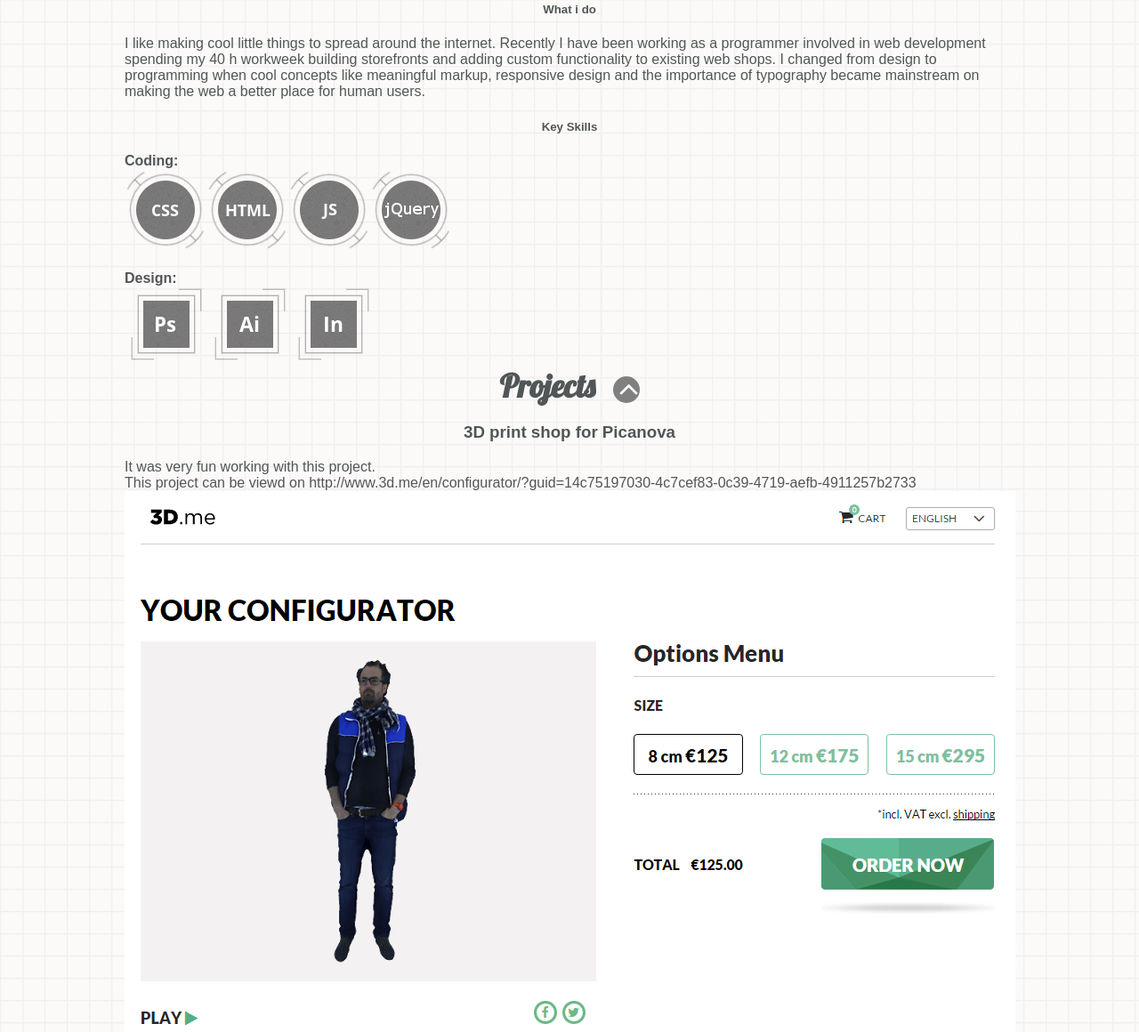
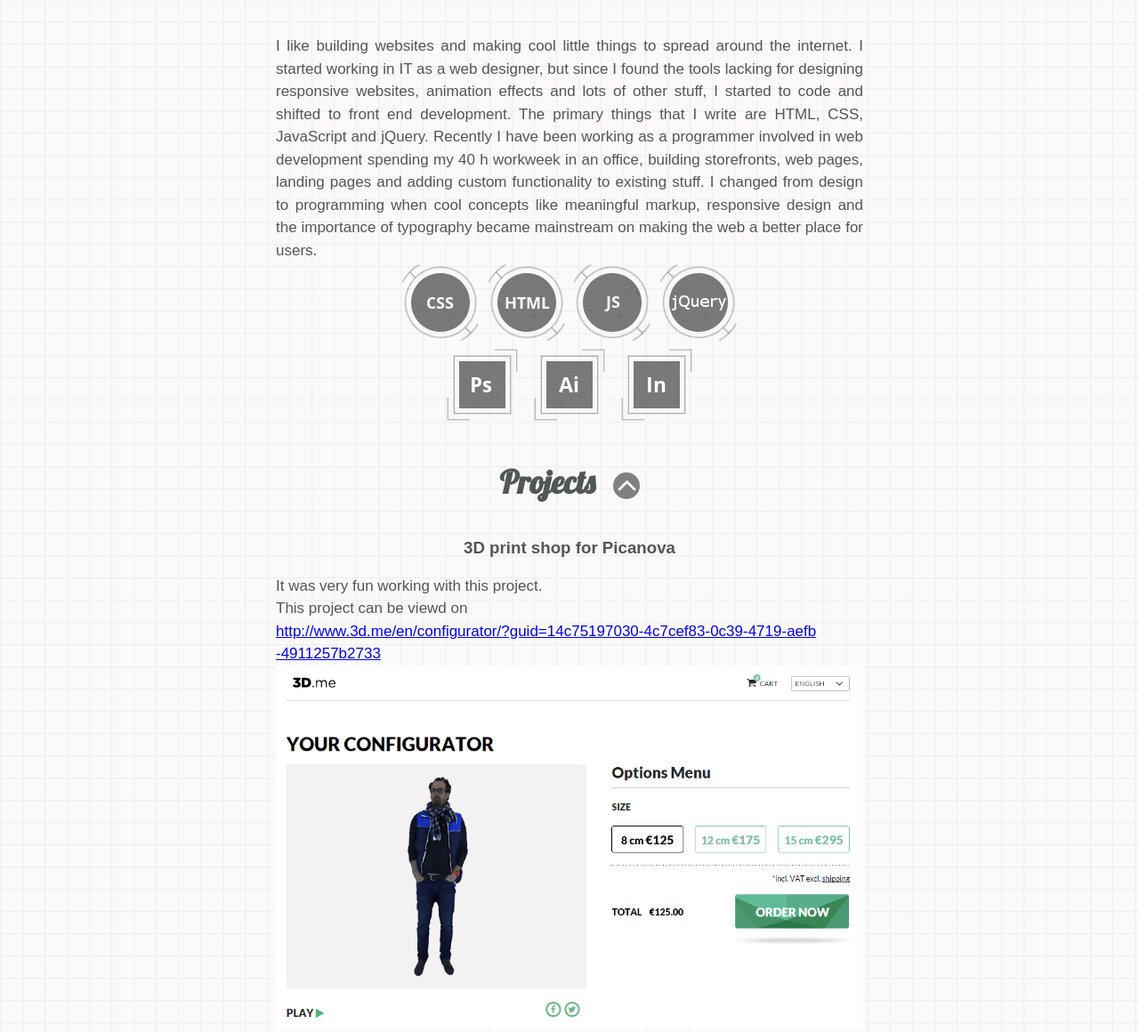
Before and after one commit to shivergard/Portfolio, a plain HTML site: page index.html in a window 1280 px wide. Shown: the part 926-2086 px from the top of the page at 89% size. Drawn offline with Linux system fonts and the light colour scheme; a web font is replaced by a local one.

Commit message:
content + simplify

```diff
--- a/css/main-style.css
+++ b/css/main-style.css
@@ -20,14 +20,13 @@ margin-top:60px;
 padding-top: 30px;
 height: 140px;
 }
-
-section{
-    margin-top:6em;
+.img-responsive{
+    width: 100%;
+    height: auto;
 }
-
 .top{
     margin-top: 4.5em;
-    height: 680px;
+    height: 650px;
 }
 .nogrieznis{
 display:inline-block;
@@ -147,15 +146,10 @@ overflow: hidden;
 }
 
 .to-top i{
-
     position: relative;
-
 top: -10px;
-
-left: 3px;
-
+left: 1px;
 color: white;
-
 }
 
 .button{
@@ -383,22 +377,21 @@ nav {
 }
 
 h1{
+   font-family: lobster;
+    font-size: 5em;
+    line-height: 1.5;
+    margin: 0;
+    margin-top: 80px;
+}
 
-   font-family: lobster;
+p{
+    font-size: 17px;
+    line-height: 1.5;
+    text-align: justify;
+}
 
-    font-size: 5em;
-
-    line-height: 1.5;
-
-    margin: 0;
-
-}
-p{
-    text-align: left;
-
-}
 section{
-    max-width: 1000px;
+    max-width: 660px;
     margin: 0 auto;
 }
 
@@ -758,8 +751,7 @@ background: url(../img/bg-line.png) no-repeat center center;
 section h2{
     font-family: lobster;
     font-size: 36px;
-    max-width: 1102px;
-    margin: 0 auto;
+    margin: 40px auto;
 
 }
 
--- a/index.html
+++ b/index.html
@@ -51,7 +51,7 @@
         <h1>Hi There!</h1>
         <img src="img/deco.png">
         <h3>I'M ILZE DOMBROVSKA.</h3>
-        <h3 style="font-size: 38px;color: #C33F3F;">A WEB DESIGNER/FRONT-END DEVELOPER<br>
+        <h3 style="font-size: 25px;color: #C33F3F;">A WEB DESIGNER/FRONT-END DEVELOPER<br>
         I WORK FOR A LIVING, BUT I LIVE TO MAKE COOL STUFF.</h3>
         <a href="#portfolio" rel="relativeanchor" class="button">VIEW PROJECTS <i class="fa fa-angle-down"></i></a>
       </section>
@@ -59,25 +59,30 @@
       <section id="about">
         <h2>About me<a href="#top" rel="relativeanchor" class="to-top"><i class="fa fa-angle-up"></i></a></h2>
           <article>
-              <h5>What i do</h5>
-              <p>I like making cool little things to spread around the internet. Recently I have been working as a programmer involved in web development spending my 40 h workweek building storefronts and adding custom functionality to existing web shops. I changed from design to programming when cool concepts like meaningful markup, responsive design and the importance of typography became mainstream on making the web a better place for human users.
+            <p>I like building websites and making cool little things to spread around the internet. I started working in IT as a web designer, but since I found the tools lacking for designing responsive websites, animation effects and lots of other stuff, I started to code and shifted to front end development. The primary things that I write are HTML, CSS, JavaScript and jQuery. Recently I have been working as a programmer involved in web development spending my 40 h workweek in an office, building storefronts, web pages, landing pages and adding custom functionality to existing stuff. I changed from design to programming when cool concepts like meaningful markup, responsive design and the importance of typography became mainstream on making the web a better place for users.</p>
           </article>
           <article>
-              <h5>Key Skills</h5>
-              <p><span style="font-weight:bold;">Coding:</span><br><img src="img/icons/css.png"><img src="img/icons/html.png"><img src="img/icons/js.png"><img src="img/icons/jquery.png"></p><br>
-              <p><span style="font-weight:bold;">Design:</span><br><img src="img/icons/ps.png"><img src="img/icons/ai.png"><img src="img/icons/in.png">
+              <img src="img/icons/css.png">
+              <img src="img/icons/html.png">
+              <img src="img/icons/js.png">
+              <img src="img/icons/jquery.png">
+              <br />
+              <img src="img/icons/ps.png">
+              <img src="img/icons/ai.png">
+              <img src="img/icons/in.png">
           </article>
       </section>
-
-
 
       <section id="projects">
         <h2 class="lobsterheading">Projects<a href="#top" rel="relativeanchor" class="to-top"><i class="fa fa-angle-up"></i></a></h2>
         <article>
           <h3>3D print shop for Picanova</h3>
           <p>It was very fun working with this project.</p>
-          <p>This project can be viewd on http://www.3d.me/en/configurator/?guid=14c75197030-4c7cef83-0c39-4719-aefb-4911257b2733</p>
-          <img src="img/articles/3d/3d-me-configurator.png" />
+          <p>This project can be viewd on <br>
+              <a href="http://www.3d.me/en/configurator/?guid=14c75197030-4c7cef83-0c39-4719-aefb
+              -4911257b2733">http://www.3d.me/en/configurator/?guid=14c75197030-4c7cef83-0c39-4719-aefb
+              -4911257b2733</a></p>
+          <img class="img-responsive" src="img/articles/3d/3d-me-configurator.png" />
         </article>
       </section>
 
@@ -95,16 +100,10 @@
 
 
     <footer style="position:relative;">
-
         <div style="max-width: 1000px;margin:0 auto;">
-
             <div style="text-align: center;background: url(img/portrait.png) no-repeat center center;display: inline-block;height: 114px;padding: 7px;box-sizing: border-box; margin:0 auto;float: left;">
-
                 <a href="#top" rel="relativeanchor"><div class="portrait"><div style="Position:absolute;font-family: lobster;font-size: 52px;color: #D5D5D5;padding: 15px 22px;cursor:pointer;">ID</div></div></a>
-
             </div>
-
-
 
             <div class="cf" style="padding:23px;float: left;">
                 <div>
@@ -118,12 +117,7 @@
             </div>
         </div>
 
-
-
-
-
         </div>
-
     </footer>
 
   </body>
```
Lines whose indentation alone changed are shown as unchanged.
